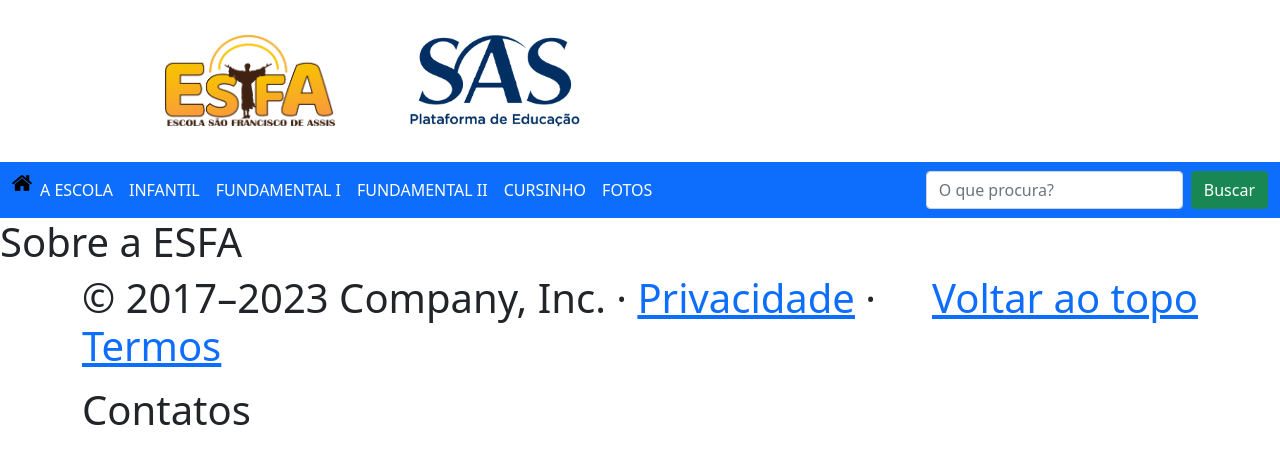
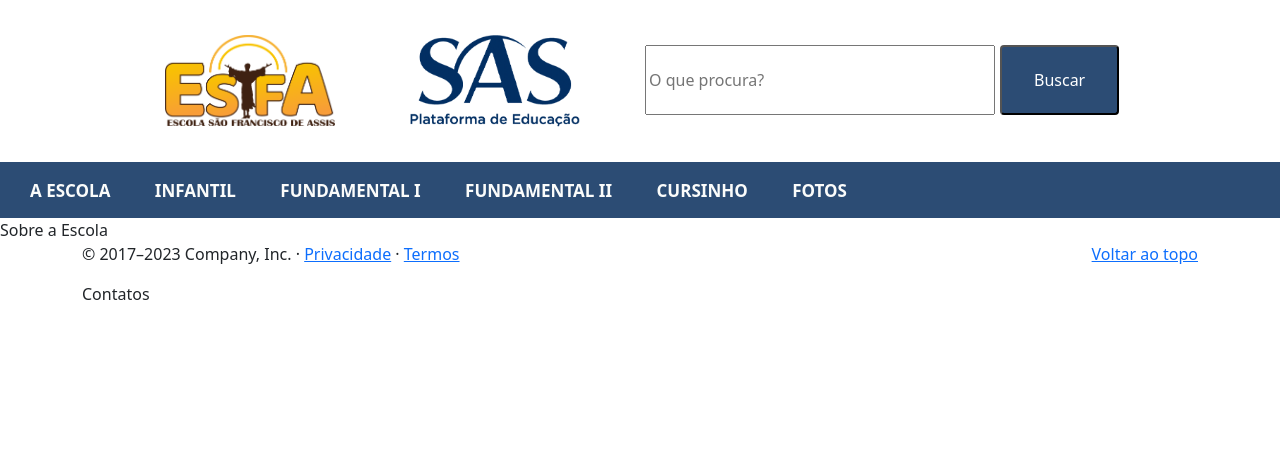
Before and after one commit to carvalhio/esfa, a Rails app: page /home/about in a window 1280 px wide. Shown: the top 464 px of the page. Run offline with Rails 7, Linux system fonts and the light colour scheme; some libraries are stand-ins or nearby versions.

Commit message:
header personalizado, search box ajustado

```diff
--- a/app/assets/stylesheets/style.css
+++ b/app/assets/stylesheets/style.css
@@ -1,8 +1,11 @@
 .parent{
 
     display:flex;
-
+    width: 700px;
+    display: left;
     gap: 5px;
+    /*margin-left: auto;
+    margin-right: auto;  centralizar imagens */
 
 }
 
@@ -21,3 +24,52 @@
     font-family: 'BebasNeue Regular';
     src: url('/fonts/BebasNeueRegular.otf')
  }
+
+ li {
+     /* apenas para efeitos visuais */
+    list-style-type: none;
+    display: inline;
+    font-size: 17px;
+    font-style:unset;
+    font-weight: bolder;
+
+
+  }
+.container_header{
+    width: 700px;
+    margin-left: auto;
+    margin-right: auto;
+}
+
+.navbar-custom {
+    background-color: #2c4c74;
+}
+
+.navbar-text {
+    color: rgb(251, 252, 251);
+    text-decoration: none;
+    margin-left: 30px;
+    margin-right: 10px;
+}
+
+input {
+    width: 350px;
+    margin-right: 0px;
+    height: 70px;
+    margin-top: 45px;
+    margin-left: 25px;
+
+}
+
+.button {
+    background-color: #2c4c74; /* Green */
+    border-radius: 4px;
+    color: white;
+    padding: 15px 32px;
+    text-align: center;
+    text-decoration: none;
+
+    font-size: 16px;
+    margin-top: 45px;
+    margin-left: 5px;
+  }
--- a/app/views/home/_header.html.erb
+++ b/app/views/home/_header.html.erb
@@ -9,42 +9,34 @@
       <div>
         <%= image_tag('logos/sas.png', alt: 'Description', style: 'display: block; margin: 20px; width: 200px; padding: 15px;')%>
       </div>
+      <div>
+        <form class="d-flex" role="search">
+          <input  type="search" placeholder="O que procura?" >
+          <button class="button" type="submit" >Buscar</button>
+        </form>
+      </div>
 </div>
 
-<nav class="navbar navbar-expand-lg navbar-dark bg-primary">
-  <div class="container-fluid">
-    <button class="navbar-toggler" type="button" data-bs-toggle="collapse" data-bs-target="#navbarSupportedContent" aria-controls="navbarSupportedContent" aria-expanded="false" aria-label="Toggle navigation">
-      <span class="navbar-toggler-icon"></span>
-    </button>
-    <div class="collapse navbar-collapse" id="navbarSupportedContent">
-      <ul class="navbar-nav me-auto mb-2 mb-lg-0">
+<div class="navbar navbar-custom"  >
+    <div class="navbar-brand">
+
         <li>
-          <%= image_tag('icons/home.ico', style: 'width: 20px; ') %>
+          <a class="navbar-text"  href="#"> A ESCOLA</a>
         </li>
-        <li class="nav-item">
-          <a class="nav-link active" aria-current="page" href="#"> A ESCOLA</a>
+        <li>
+          <a class="navbar-text"  href="#">INFANTIL</a>
         </li>
-        <li class="nav-item">
-          <a class="nav-link active" aria-current="page" href="#">INFANTIL</a>
+        <li>
+          <a class="navbar-text" href="#">FUNDAMENTAL I</a>
         </li>
-        <li class="nav-item">
-          <a class="nav-link active" ria-current="page" href="#">FUNDAMENTAL I</a>
+        <li>
+          <a class="navbar-text"  href="#">FUNDAMENTAL II</a>
         </li>
-        <li class="nav-item">
-          <a class="nav-link active" ria-current="page" href="#">FUNDAMENTAL II</a>
+        <li>
+          <a class="navbar-text"  href="#">CURSINHO</a>
         </li>
-        <li class="nav-item">
-          <a class="nav-link active" ria-current="page" href="#">CURSINHO</a>
+        <li>
+          <a class="navbar-text"  href="#">FOTOS</a>
         </li>
-        <li class="nav-item">
-          <a class="nav-link active" ria-current="page" href="#">FOTOS</a>
-        </li>
-
-      </ul>
-      <form class="d-flex" role="search">
-        <input class="form-control me-2" type="search" placeholder="O que procura?" aria-label="Search">
-        <button class="btn btn-success" type="submit">Buscar</button>
-      </form>
     </div>
-  </div>
-</nav>
+</div>
--- a/app/views/home/about.erb
+++ b/app/views/home/about.erb
@@ -1,5 +1 @@
-<h1> Sobre a ESFA<h1>
-
-<% %w{ffcc00 }.each do |hex| %>
-
-<% end %>
+Sobre a Escola
--- a/app/views/home/index.html.erb
+++ b/app/views/home/index.html.erb
@@ -63,7 +63,7 @@
 
     <!-- FOTO DO INFANTIL -->
       <div class="col-lg-4">
-      <%= image_tag('logos/infantil.jpeg', class: 'rounded-circle' ,alt: 'Description', style: 'display: block; width: 200px; padding: 15px;') %>
+      <%= image_tag('logos/infantil.jpeg', class: 'rounded-circle' ,alt: 'Description', style: 'display: block; width: 200px; padding: 15px; margin-top: 30px') %>
         <h2 class="fw-normal">INFANTIL 1</h2>
         <p>Some representative placeholder content for the three columns of text below the carousel. This is the first column.</p>
         <p><a class="btn btn-secondary" href="#">Mais detalhes »</a></p>
@@ -71,7 +71,7 @@
 
       <!-- FOTO DO FUNDAMENTAL 1 -->
       <div class="col-lg-4">
-        <%= image_tag('logos/fund1.jpeg', class: 'rounded-circle', alt: 'Description', style: 'display: block; width: 200px; padding: 15px;')%>
+        <%= image_tag('logos/fund1.jpeg', class: 'rounded-circle', alt: 'Description', style: 'display: block; width: 200px; padding: 15px;margin-top: 30px')%>
           <h2 class="fw-normal">Ensino Fundamental - Anos iniciais</h2>
           <p>Another exciting bit of representative placeholder content. This time, we've moved on to the second column.</p>
           <p><a class="btn btn-secondary" href="#">Mais detalhes »</a></p>
@@ -80,7 +80,7 @@
       <!-- FOTO DO FUNDAMENTAL 2 -->
       <div class="col-lg-4">
 
-      <%= image_tag('logos/fund2.jpeg', class: 'rounded-circle', alt: 'Description', style: 'display: block; width: 200px; padding: 15px;')%>
+      <%= image_tag('logos/fund2.jpeg', class: 'rounded-circle', alt: 'Description', style: 'display: block; width: 200px; padding: 15px;margin-top: 30px')%>
         <h2 class="fw-normal">Ensino Fundamental - Anos Finais</h2>
         <p>And lastly this, the third column of representative placeholder content.</p>
         <p><a class="btn btn-secondary" href="#">Mais detalhes »</a></p>
```
